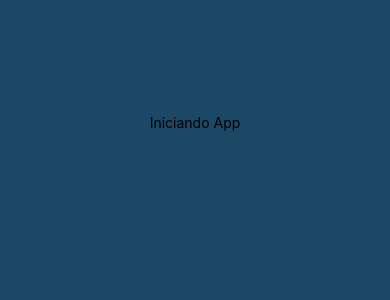
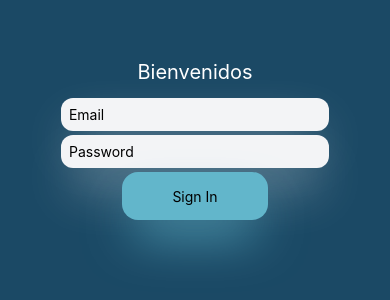
Before and after one commit to EugeniaGramajo/AppAds, a React Native app in the folder client/: screen / in a window 390 px wide. Shown: the part 300-600 px from the top of the page. Built offline with nearby package versions, Linux system fonts and the light colour scheme.

Commit message:
Component/logingFrom/3

```diff
--- a/client/App.js
+++ b/client/App.js
@@ -1,12 +1,14 @@
 import { StatusBar } from "expo-status-bar";
 import React from "react";
 import { Alert, Button, Text, View } from "react-native";
+import LoginForm from "./components/User/LogingForm/LoginForm";
+
 
 export default function App() {
   return (
     <>
       <View className="flex-1 items-center justify-center bg-darkBlue">
-      <Text>Iniciando App</Text>
+        <LoginForm/>
       </View>
     </>
   );
--- /dev/null
+++ b/client/Data/Data.js
@@ -0,0 +1,10 @@
+export  const user={
+    name:"Carlos",
+    lastname:"Bodoque",
+    email:"superadmin@gmail.com",
+    password:"superAdmin",
+    points:0,
+    views:0,
+    premium:false,
+id:"3459t8jh0ui"
+}
--- /dev/null
+++ b/client/components/User/LogingForm/LoginForm.jsx
@@ -0,0 +1,45 @@
+import React, { useState } from 'react';
+import { View, TextInput, Button, StyleSheet , Text,Pressable} from 'react-native';
+import { user } from '../../../Data/Data';
+
+const LoginForm = () => {
+  const [email, setEmail, ] = useState('');
+  const [password, setPassword] = useState('');
+
+  const handleLogin = () => {
+    // Lógica de inicio de sesión aquí
+    if (email === user.email && password === user.password) {
+      alert('Inicio de sesión exitoso');
+      setEmail("");
+      setPassword("")
+    } else {
+      alert('Credenciales incorrectas');
+      setEmail("");
+      setPassword("")
+    }
+  };
+
+  return (
+    <View className="flex  w-9/12 h-36 items-center">
+        <Text className="text-xl text-white m-2">Bienvenidos</Text>
+      <TextInput
+        className="bg-gray-100 text-black h-2/6 rounded-xl w-11/12 p-2 m-1 shadow-2xl shadow-white"
+        placeholder="Email"
+        onChangeText={setEmail}
+        value={email}
+      />
+      <TextInput
+        className="bg-gray-100 text-black h-2/6 rounded-xl w-11/12 p-2 m-1a shadow-2xl shadow-white"
+        placeholder="Password"
+        onChangeText={setPassword}
+        value={password}
+        secureTextEntry
+      />
+      <Pressable className="bg-buttonBlue h-2/6 w-1/2 items-center rounded-2xl m-1 shadow-2xl shadow-buttonBlue" onPress={handleLogin}>
+        <Text className="flex justify-center items-center m-auto">Sign In</Text>
+      </Pressable>
+    </View>
+  );
+};
+
+export default LoginForm;
--- a/client/package.json
+++ b/client/package.json
@@ -14,7 +14,10 @@
     "nativewind": "^2.0.11",
     "react": "18.2.0",
     "react-native": "0.71.6",
-    "tailwindcss": "^3.3.1"
+    "tailwindcss": "^3.3.1",
+    "react-native-web": "~0.18.10",
+    "react-dom": "18.2.0",
+    "@expo/webpack-config": "^18.0.1"
   },
   "devDependencies": {
     "@babel/core": "^7.20.0"
```
Also changed, not shown: client/components/User/LogingForm/RecoveryPasswordForm.jsx (added), client/components/User/LogingForm/RegisterForm.jsx (added), 1 other file (tests, documents, lock files or other folders).
